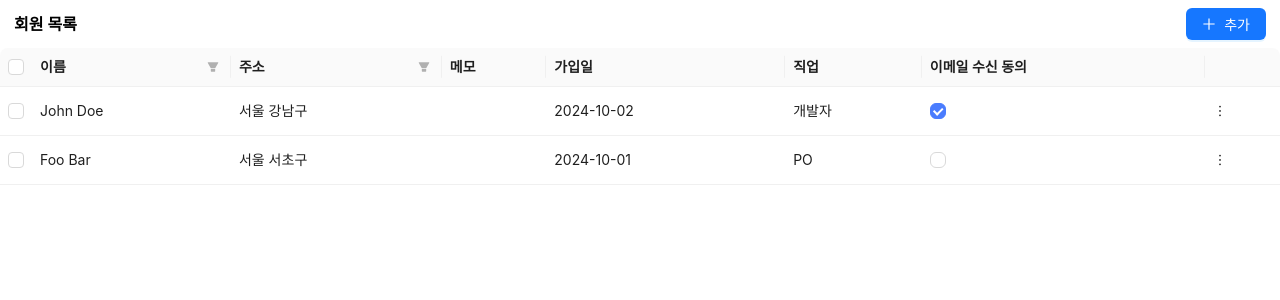
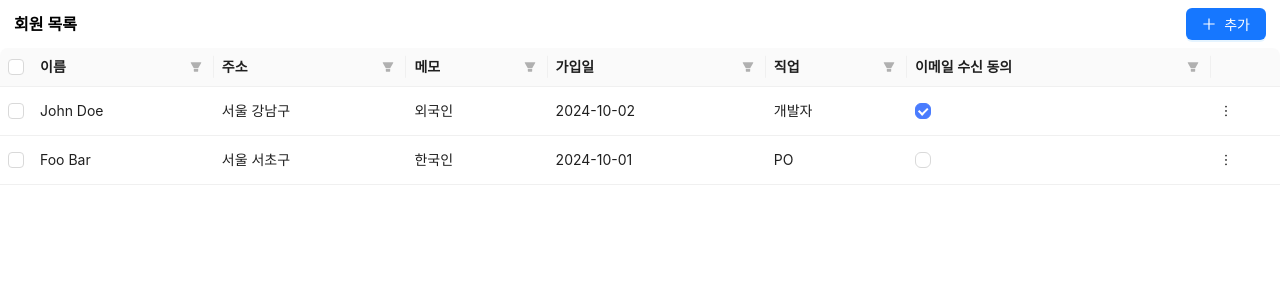
Before and after one commit to mmarong-hw/record_table, a React (Vite) app: page / in a window 1280 px wide. Shown: the top 300 px of the page. Built offline with nearby package versions, Linux system fonts and the light colour scheme.

Commit message:
update: useRecordTable 에 columns, filters 생성 로직 추가

```diff
--- a/src/components/RecordTable/hook/useRecordTable.ts
+++ /dev/null
@@ -1,51 +0,0 @@
-import { baseFields, labelToKorean, type Label } from "../../../field/baseFields";
-import { useRecords, type RecordDataType } from "../../../hook/useRecord";
-
-export interface TableData {
-  key: string;
-  name: string;
-  address: string;
-  memo: string;
-  registeredAt: string;
-  job: string;
-  emailAgreed: boolean;
-}
-
-function isTableData(data: RecordDataType): data is TableData {
-  return (
-    typeof data.name === "string" &&
-    typeof data.address === "string" &&
-    typeof data.memo === "string" &&
-    typeof data.registeredAt === "string" &&
-    typeof data.job === "string" &&
-    typeof data.emailAgreed === "boolean"
-  );
-}
-
-function makeTableData(records: RecordDataType[]): TableData[] {
-  return records.map((record, index) => {
-    const tableData = baseFields.reduce((prev, cur) => {
-      prev[cur.label] = record[cur.label] ?? "";
-      return prev;
-    }, {} as Record<Label, string | boolean>);
-
-    return {
-      key: index.toString(),
-      ...tableData,
-    };
-  }).filter(isTableData);
-}
-
-export function useRecordTable() {
-  const { records } = useRecords();
-
-  const columns = baseFields.map((field) => ({
-    title: labelToKorean(field.label),
-    dataIndex: field.label,
-    key: field.label,
-  }));
-
-  const tableData = makeTableData(records);
-
-  return { columns, tableData };
-}
--- /dev/null
+++ b/src/components/RecordTable/hook/useRecordTable.tsx
@@ -0,0 +1,138 @@
+import { baseFields, labelToKorean, type Label } from "../../../field/baseFields";
+import type { ColumnType } from "antd/es/table";
+import { type RecordDataType } from "../../../hook/useRecord";
+import { Checkbox, Dropdown } from "antd";
+import { DropdownContainer } from "../DropdownContainer";
+import { DropdownItem } from "../DropdownItem";
+import { MoreOutlined } from "@ant-design/icons";
+import { Divider } from "../../Divider";
+import { useRecordContext } from "../../Provider/RecordProvider";
+
+export interface TableData {
+  key: string;
+  name: string;
+  address: string;
+  memo: string;
+  registeredAt: string;
+  job: string;
+  emailAgreed: boolean;
+}
+
+function isTableData(data: RecordDataType): data is TableData {
+  return (
+    typeof data.name === "string" &&
+    typeof data.address === "string" &&
+    typeof data.memo === "string" &&
+    typeof data.registeredAt === "string" &&
+    typeof data.job === "string" &&
+    typeof data.emailAgreed === "boolean"
+  );
+}
+
+function makeTableData(records: RecordDataType[]): TableData[] {
+  return records.map((record, index) => {
+    const tableData = baseFields.reduce((prev, cur) => {
+      prev[cur.label] = record[cur.label] ?? "";
+      return prev;
+    }, {} as Record<Label, string | boolean>);
+
+    return {
+      key: index.toString(),
+      ...tableData,
+    };
+  }).filter(isTableData);
+}
+
+function makeFilters(tableData: TableData[], key: Label) {
+  return tableData.map((data) => {
+    const value = data[key];
+    if (key === "emailAgreed") {
+      return {
+        text: value ? "선택됨" : "선택 안함",
+        value,
+      };
+    }
+    return {
+      text: value,
+      value,
+    };
+  });
+}
+
+function makeColumns(tableData: TableData[]): ColumnType<TableData>[] {
+  return baseFields.map((field) => {
+    const commonColumn = {
+      title: labelToKorean(field.label),
+      dataIndex: field.label,
+      key: field.label,
+      filters: makeFilters(tableData, field.label),
+      onFilter: (value: boolean | React.Key, record: TableData) => {
+        if (typeof value === "string" && field.label !== "emailAgreed") {
+          return record[field.label].includes(value);
+        }
+
+        if (field.label === "emailAgreed") {
+          return record[field.label] === value;
+        }
+
+        return false;
+      },
+    };
+
+    if (field.label === "emailAgreed") {
+      return {
+        ...commonColumn,
+        render: (value: boolean) => <Checkbox checked={value} disabled />,
+      };
+    }
+
+    return commonColumn;
+  });
+}
+
+const makeDropdownColumn = ({
+  onEdit,
+  onDelete
+}: {
+  onEdit: (record: TableData) => void,
+  onDelete: (record: TableData) => void
+}): ColumnType<TableData> => {
+  return {
+    key: "action",
+    render: (_text: string, record: TableData) => {
+      return (
+        <Dropdown
+          overlay={
+            <DropdownContainer>
+              <DropdownItem onClick={() => onEdit(record)}>수정</DropdownItem>
+              <Divider />
+              <DropdownItem onClick={() => onDelete(record)} textColor="red">삭제</DropdownItem>
+            </DropdownContainer>
+          }
+          trigger={["click"]}
+        >
+          <MoreOutlined />
+        </Dropdown>
+      );
+    },
+  }
+};
+
+export function useRecordTable() {
+  const { records, removeRecord } = useRecordContext();
+
+  const tableData = makeTableData(records);
+
+  const columns = makeColumns(tableData);
+
+  columns.push(makeDropdownColumn({
+    onEdit: (record: TableData) => {
+      console.log(record);
+    },
+    onDelete: (record: TableData) => {
+      removeRecord(Number(record.key));
+    },
+  }));
+
+  return { columns, tableData };
+}
--- a/src/components/RecordTable/index.tsx
+++ b/src/components/RecordTable/index.tsx
@@ -8,76 +8,14 @@ import { Divider } from "../Divider";
 
 const columns: ColumnType<TableData>[] = [
   {
-    title: "이름",
-    dataIndex: "name",
-    key: "name",
-    filters: [
-      { text: "John Doe", value: "John Doe" },
-      { text: "Foo Bar", value: "Foo Bar" },
-    ],
-    onFilter: (value, record) => {
-      if (typeof value === "string") {
-        return record.name.includes(value);
-      }
-      return false;
-    },
-  },
-  {
-    title: "주소",
-    dataIndex: "address",
-    key: "address",
-    filters: [
-      { text: "강남구", value: "강남구" },
-      { text: "서초구", value: "서초구" },
-    ],
-  },
-  {
-    title: "메모",
-    dataIndex: "note",
-    key: "note",
-  },
-  {
-    title: "가입일",
-    dataIndex: "registeredAt",
-    key: "registeredAt",
-  },
-  {
-    title: "직업",
-    dataIndex: "job",
-    key: "job",
-  },
-  {
-    title: "이메일 수신 동의",
-    dataIndex: "emailAgreed",
-    key: "emailAgreed",
-    render: (value: boolean) => <Checkbox checked={value} disabled />,
-  },
-  {
     key: "action",
     render: (_text: string, record: any) => {
-      // const items = [
-      //   {
-      //     key: "edit",
-      //     label: <DropdownItem>수정</DropdownItem>,
-      //     onClick: () => {
-      //       console.log("Edit clicked for:", record);
-      //     },
-      //   },
-      //   {
-      //     key: "delete",
-      //     label: <DropdownItem textColor="red">삭제</DropdownItem>,
-      //     onClick: () => {
-      //       console.log("Delete clicked for:", record);
-      //     },
-      //   },
-      // ];
-
       return (
         <Dropdown
           overlay={
             <DropdownContainer>
               <DropdownItem>수정</DropdownItem>
-              <Divider/>
+              <Divider />
               <DropdownItem textColor="red">삭제</DropdownItem>
             </DropdownContainer>
           }
@@ -100,7 +38,7 @@ export function RecordTable() {
     <Table
       className="custom-table"
       rowSelection={{}}
-      columns={columns.map(column => ({
+      columns={columnss.map(column => ({
         ...column,
         className: 'custom-table-cell',
       }))}
```
